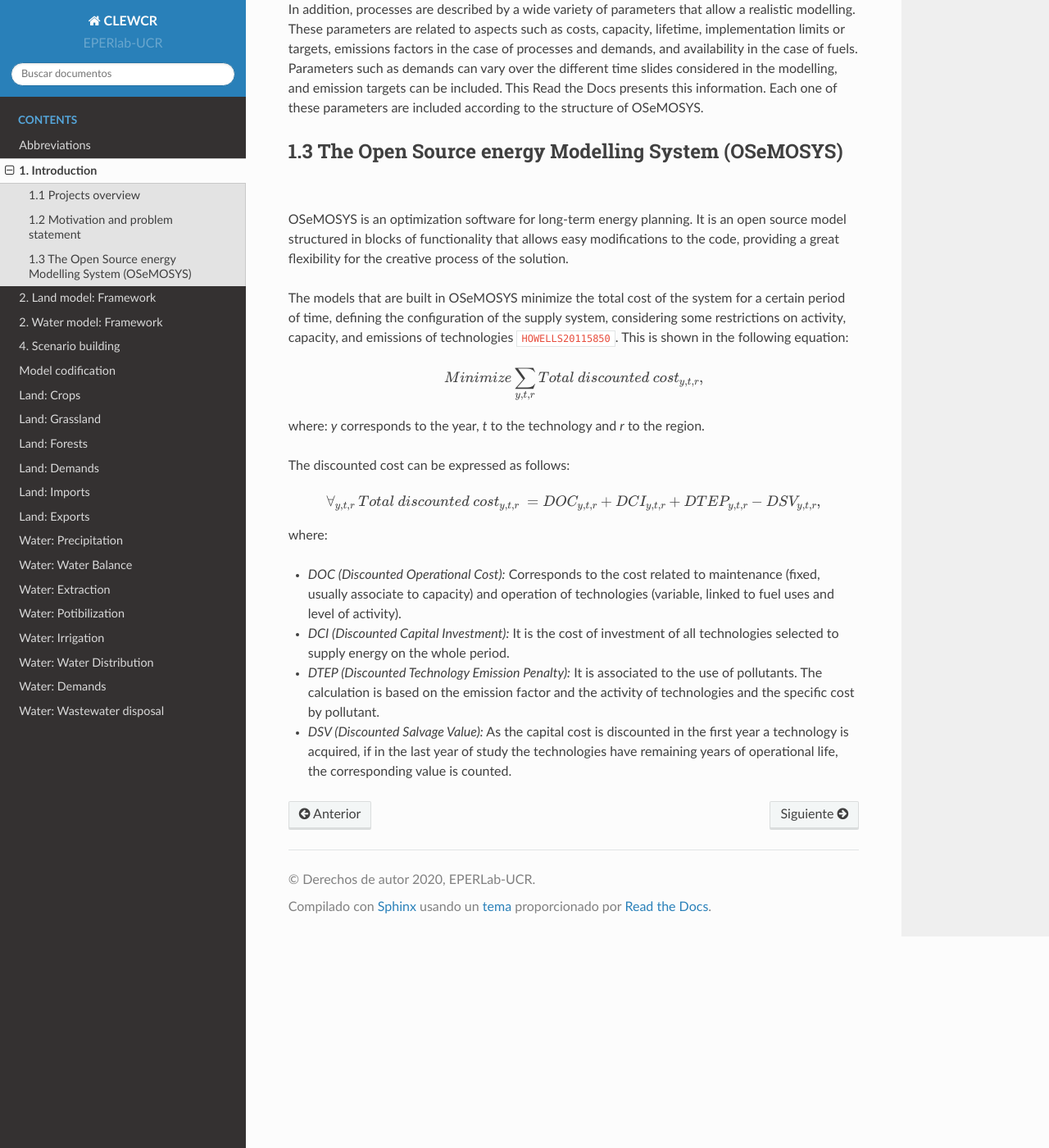
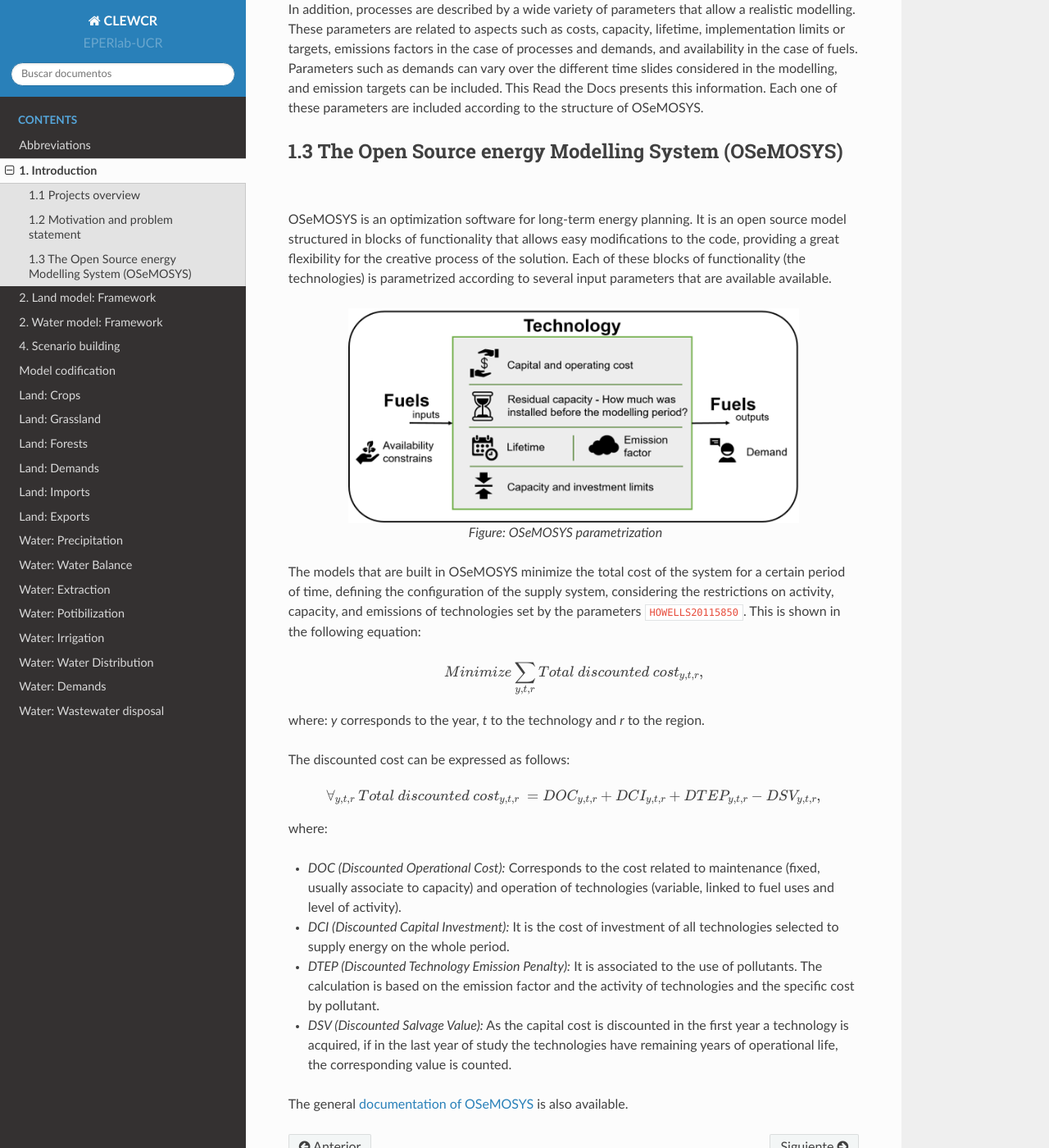
Before and after one commit to EPERLab/CLEW, a Sphinx documentation site: the page built from docs/01Introduction.rst, in a window 1280 px wide and 1400 px high, scrolled down 2151 px. Shown: the whole window at 82% size. Built offline with Sphinx 7.4.7 and the Read the Docs theme 2.0.0, drawn with Linux system fonts in a browser that asks for light colours; formulas are drawn with MathJax 3; cross-references to code outside the pages are shown as plain code.

Commit message:
Update 01Introduction.rst

```diff
--- a/docs/01Introduction.rst
+++ b/docs/01Introduction.rst
@@ -32,9 +32,15 @@ In addition, processes are described by a wide variety of parameters that allow
 1.3 The Open Source energy Modelling System (OSeMOSYS)
 +++++++++
 
-OSeMOSYS is an optimization software for long-term energy planning. It is an open source model structured in blocks of functionality that allows easy modifications to the code, providing a great flexibility for the creative process of the solution.
+OSeMOSYS is an optimization software for long-term energy planning. It is an open source model structured in blocks of functionality that allows easy modifications to the code, providing a great flexibility for the creative process of the solution. Each of these blocks of functionality (the technologies) is parametrized according to several input parameters that are available available.
 
-The models that are built in OSeMOSYS minimize the total cost of the system for a certain period of time, defining the configuration of the supply system, considering some restrictions on activity, capacity, and emissions of technologies :cite:`HOWELLS20115850`. This is shown in the following equation:
+.. figure::  doc_imgs/Technology.png
+   :align:   center
+   :width:   550 px
+
+   *Figure: OSeMOSYS parametrization*
+
+The models that are built in OSeMOSYS minimize the total cost of the system for a certain period of time, defining the configuration of the supply system, considering the restrictions on activity, capacity, and emissions of technologies set by the parameters :cite:`HOWELLS20115850`. This is shown in the following equation:
 
 .. math::
 
@@ -54,3 +60,5 @@ where:
 *	*DCI (Discounted Capital Investment):* It is the cost of investment of all technologies selected to supply energy on the whole period.
 *	*DTEP (Discounted Technology Emission Penalty):* It is associated to the use of pollutants. The calculation is based on the emission factor and the activity of technologies and the specific cost by pollutant.
 *	*DSV (Discounted Salvage Value):* As the capital cost is discounted in the first year a technology is acquired, if in the last year of study the technologies have remaining years of operational life, the corresponding value is counted.
+
+The general `documentation of OSeMOSYS <https://osemosys.readthedocs.io/en/latest/manual/Structure%20of%20OSeMOSYS.html>`_ is also available.
```
